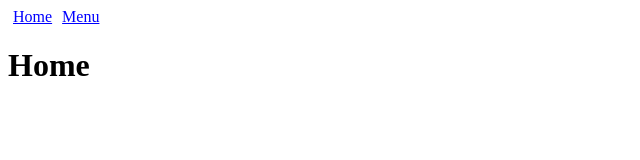
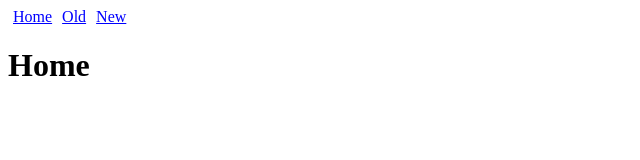
Before and after one commit to KrystianKaminski/react-router, a React (Create React App) app: page / in a window 1280 px wide. Shown: the top 160 px of the page, without its empty margins (0-640 px from the left). Built offline with nearby package versions, Linux system fonts and the light colour scheme.

Commit message:
Redirect to another page

```diff
--- a/src/App.js
+++ b/src/App.js
@@ -1,26 +1,22 @@
 import React from 'react'
-import { BrowserRouter as Router, Route, Link} from 'react-router-dom'
+import { BrowserRouter as Router, Route, Link, Switch, Redirect} from 'react-router-dom'
 
 import './App.css'
 
-const Home = () => (<h1>Home</h1>)
-const Menu = () => (
-  <div>
-    <h1>Menu</h1>
-    <Link to="/menu/food">Food</Link>
-    <Link to="/menu/drinks">Drinks</Link>
-    <Link to="/menu/sides">Sides</Link>
-    <Route path='/menu/:section' render={({match}) => <h2>{match.params.section}</h2>} />
-  </div>
-)
+const Links = () =>
+  <nav>
+    <Link to="/">Home</Link>
+    <Link to="/old">Old</Link>
+    <Link to="/new">New</Link>
+  </nav>
 
 const App = (props) => (
   <Router>
   <div>
-    <Link to="/">Home</Link>
-    <Link to="/menu">Menu</Link>
-    <Route exact path="/" component={Home}/>
-    <Route path="/menu" component={Menu}/>
+    <Links/>
+      <Route exact path="/" render={() => (<h1>Home</h1>)} />
+      <Route path="/new" render={() => (<h1>New</h1>)} />
+      <Route path="/old" render={() => <Redirect to="/new"/>}/>
   </div>
   </Router>
 )
```
